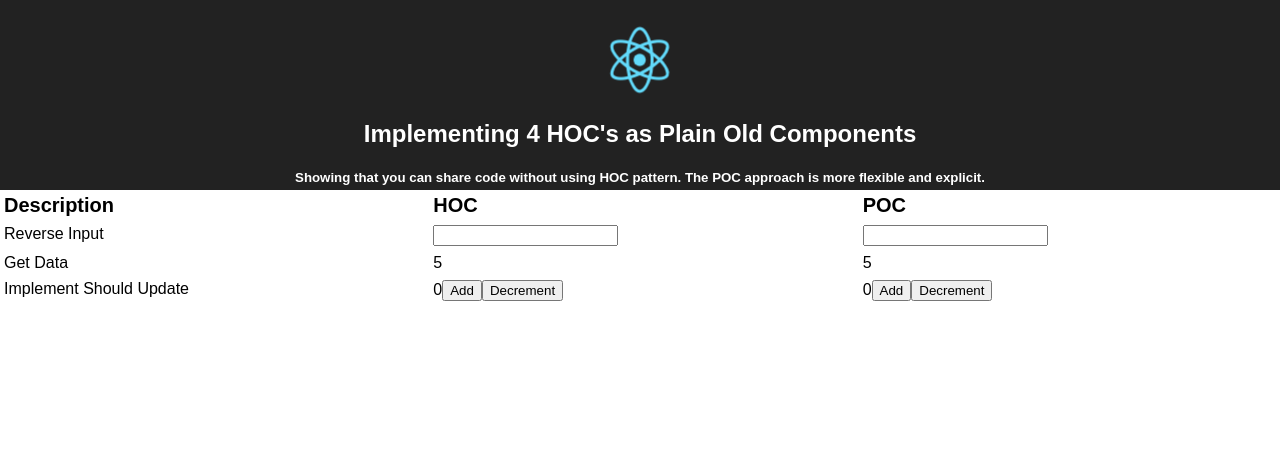
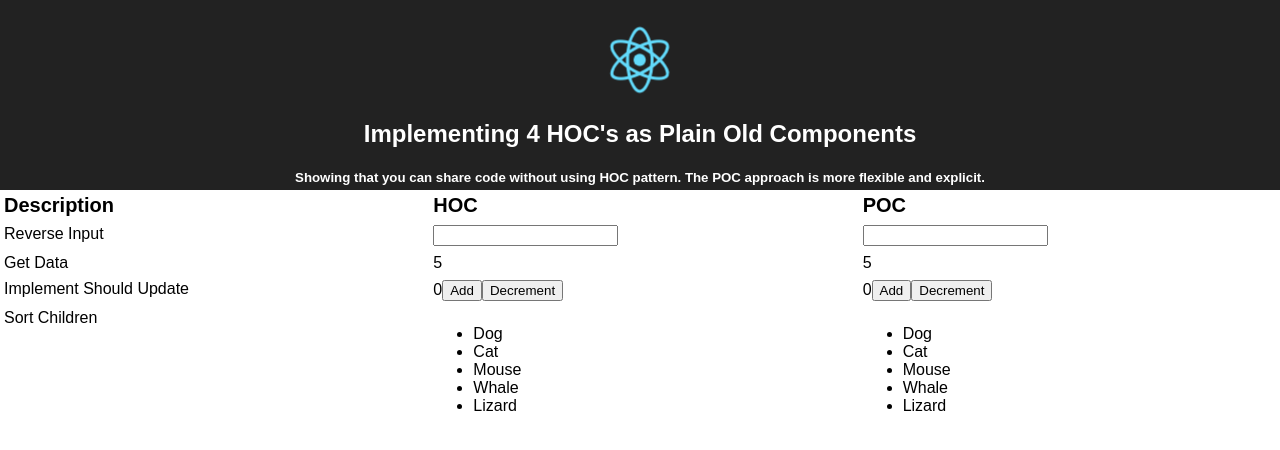
Before and after one commit to jbockerstette/react-hoc-vs-poc, a React (Create React App) app: page / in a window 1280 px wide. Shown: the top 450 px of the page. Built offline with nearby package versions, Linux system fonts and the light colour scheme; the HTML template or start-up script is replaced by a standard one.

Commit message:
Finished my 4 HOC examples with corresponding POC

```diff
--- a/src/App.js
+++ b/src/App.js
@@ -8,11 +8,16 @@ import ReverseInput from './POC/ReverseInput';
 import withData from './HOC/withData';
 import GetData from './POC/GetData';
 import withShouldComponentUpdate from './HOC/withShouldComponentUpdate';
+import withChildrenSort from './HOC/withChildrenSort';
 import ShouldCompUpdate from './POC/ShouldCompUpdate';
+import MyList from './components/MyList';
+import SortedList from './POC/SortedList';
 
 const MyReverseInput = withReverseInput('myInput')(MyInput);
 
 const ShouldUpdateCounter = withShouldComponentUpdate()(Counter);
+
+const MySortedList = withChildrenSort((a, b) => a > b)(MyList);
 
 class App extends Component {
   componentDidMount() {}
@@ -63,6 +68,27 @@ class App extends Component {
               <ShouldCompUpdate myComp={Counter} />
             </span>
           </div>
+          <div className="row">
+            <span className="col">Sort Children</span>
+            <span className="col">
+              <MySortedList>
+                <li>Dog</li>
+                <li>Cat</li>
+                <li>Mouse</li>
+                <li>Whale</li>
+                <li>Lizard</li>
+              </MySortedList>
+            </span>
+            <span className="col">
+              <SortedList sortFn={(a, b) => a > b}>
+                <li>Dog</li>
+                <li>Cat</li>
+                <li>Mouse</li>
+                <li>Whale</li>
+                <li>Lizard</li>
+              </SortedList>
+            </span>
+          </div>
         </div>
       </div>
     );
--- /dev/null
+++ b/src/HOC/withChildrenSort.js
@@ -0,0 +1,16 @@
+import React from 'react';
+
+const withChildrenSort = sortFn => WrappedComponent => {
+  const C = props => {
+    const { children, ...rest } = props;
+    const childArr = React.Children.toArray(children);
+    childArr.sort((a, b) => sortFn(a.props.children, b.props.children));
+    return <WrappedComponent {...rest}>{childArr}</WrappedComponent>;
+  };
+  C.displayName = `withChildrenSort(${WrappedComponent.displayName ||
+    WrappedComponent.name})`;
+  C.WrappedComponent = WrappedComponent;
+  return C;
+};
+
+export default withChildrenSort;
--- a/src/HOC/withReverseInput.js
+++ b/src/HOC/withReverseInput.js
@@ -1,7 +1,6 @@
 import React from 'react';
 
-function withReverseInput(name) {
-  return function enhancer(WrappedComponent) {
+const withReverseInput = name => WrappedComponent => {
   class C extends React.Component {
     constructor(props) {
       super(props);
@@ -47,5 +46,4 @@ function withReverseInput(name) {
   C.WrappedComponent = WrappedComponent;
   return C;
 };
-}
 export default withReverseInput;
--- a/src/POC/ShouldCompUpdate.js
+++ b/src/POC/ShouldCompUpdate.js
@@ -2,7 +2,7 @@ import React, { Component } from 'react';
 import PropTypes from 'prop-types';
 import { isEqual } from 'lodash';
 
-function enhance(WrappedComponent) {
+const enhance = WrappedComponent => {
   class C extends WrappedComponent {
     shouldComponentUpdate(nextProps, nextState) {
       if (!isEqual(this.props, nextProps)) {
@@ -16,7 +16,7 @@ function enhance(WrappedComponent) {
     }
   }
   return C;
-}
+};
 
 class ShouldCompUpdate extends Component {
   constructor(props, context) {
--- /dev/null
+++ b/src/POC/SortedList.js
@@ -0,0 +1,15 @@
+import React from 'react';
+import PropTypes from 'prop-types';
+
+const SortedList = props => {
+  const { children, sortFn, ...rest } = props;
+  const childArr = React.Children.toArray(children);
+  childArr.sort((a, b) => sortFn(a.props.children, b.props.children));
+  return <ul {...rest}>{childArr}</ul>;
+};
+
+SortedList.propTypes = {
+  sortFn: PropTypes.func.isRequired
+};
+
+export default SortedList;
--- /dev/null
+++ b/src/components/MyList.js
@@ -0,0 +1,7 @@
+import React from 'react';
+
+const MyList = props => <ul {...props} />;
+
+MyList.propTypes = {};
+
+export default MyList;
```
Lines whose indentation alone changed are shown as unchanged.
